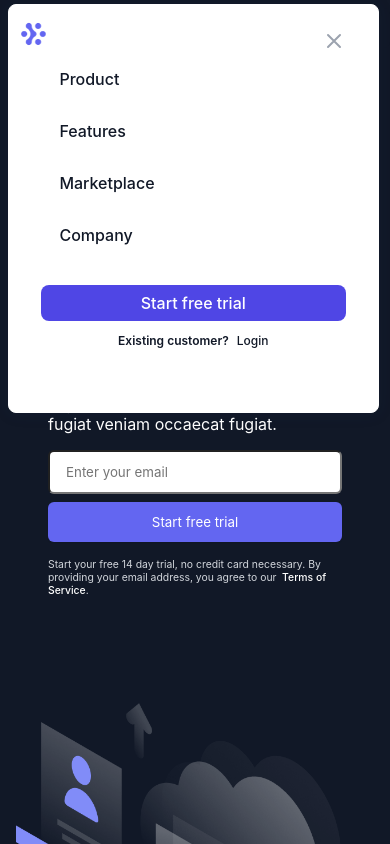
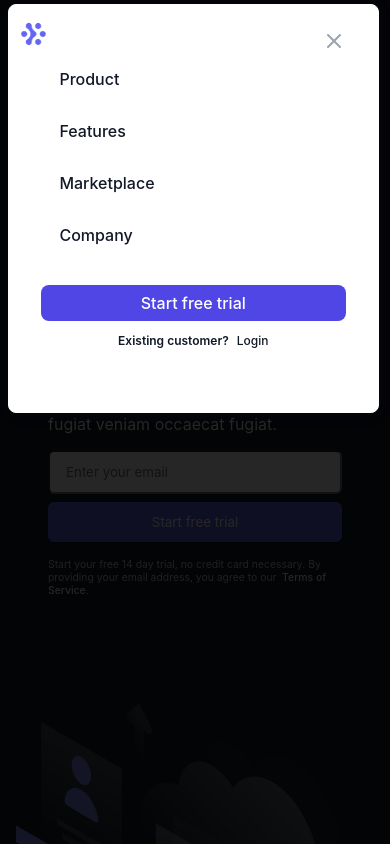
Before and after one commit to Nodewarrior/omega, a React (Vite) app: page / in a window 390 px wide. Both pictures are taken after a click on the button 370 px from the left and 28 px from the top of the page. Shown: the top 844 px of the page. Built offline with nearby package versions, Linux system fonts and the light colour scheme; grey boxes are pictures that could not be loaded.

Commit message:
fixed overlay

```diff
--- a/src/components/Navbar.css
+++ b/src/components/Navbar.css
@@ -39,6 +39,19 @@
     border: 1px solid var(--color-white);
     border-radius: 0.5rem;
     background-color: var(--color-white);
+}
+
+.overlay {
+    display: contents;
+    position: fixed;
+    height: 100%;
+    width: 100%;
+    background-color: #000000d9;
+    inset: 0;
+}
+
+.overlay.active {
+    display: block;
 }
 
 .show-menu {
@@ -170,6 +183,9 @@
         gap: 1rem;
     }
 
+    .overlay {
+        display: contents;
+    }
 
     .nav__button-link {
         color: var(--color-white);
--- a/src/components/Navbar.jsx
+++ b/src/components/Navbar.jsx
@@ -55,7 +55,7 @@ function Navbar() {
         <Link to="/">
           <img src={navLogo} className={`nav__logo ${isOpen ? 'nav__logo--overlay' : ''}`} alt="Nav logo" />
         </Link>
-        {/* <div className={`overlay ${isOpen ? 'active' : ''}`} > */}
+        <div className={`overlay ${isOpen ? 'active' : ''}`} >
           <div className={`nav__menu ${isOpen ? 'show-menu' : ''}`} ref={menuRef}>
             <ul className='nav__list'>
               {['Product', 'Features', 'Marketplace', 'Company'].map((text) => (
@@ -74,7 +74,7 @@ function Navbar() {
               <img src={close} alt="close" />
             </button>}
           </div>
-        {/* </div> */}
+        </div>
 
 
         <button className='nav__toggle' onClick={toggleNavbar}>
```
